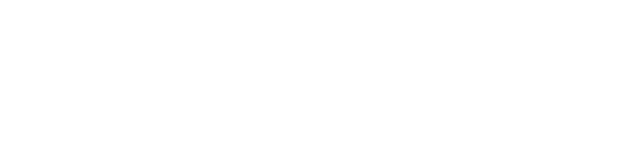
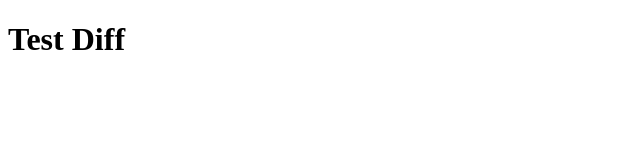
Before and after one commit to Javier-SA/sistema-de-registro, a plain HTML site: page index.html in a window 1280 px wide. Shown: the whole page, without its empty margins (0-640 px from the left). Drawn offline with Linux system fonts and the light colour scheme.

Commit message:
Test commit

```diff
--- a/index.html
+++ b/index.html
@@ -6,6 +6,7 @@
     <title>Sistema de Registro de Juegos</title>
 </head>
 <body>
+    <h1>Test Diff</h1>
     <script src="app.js"></script>
 </body>
 </html>
```
